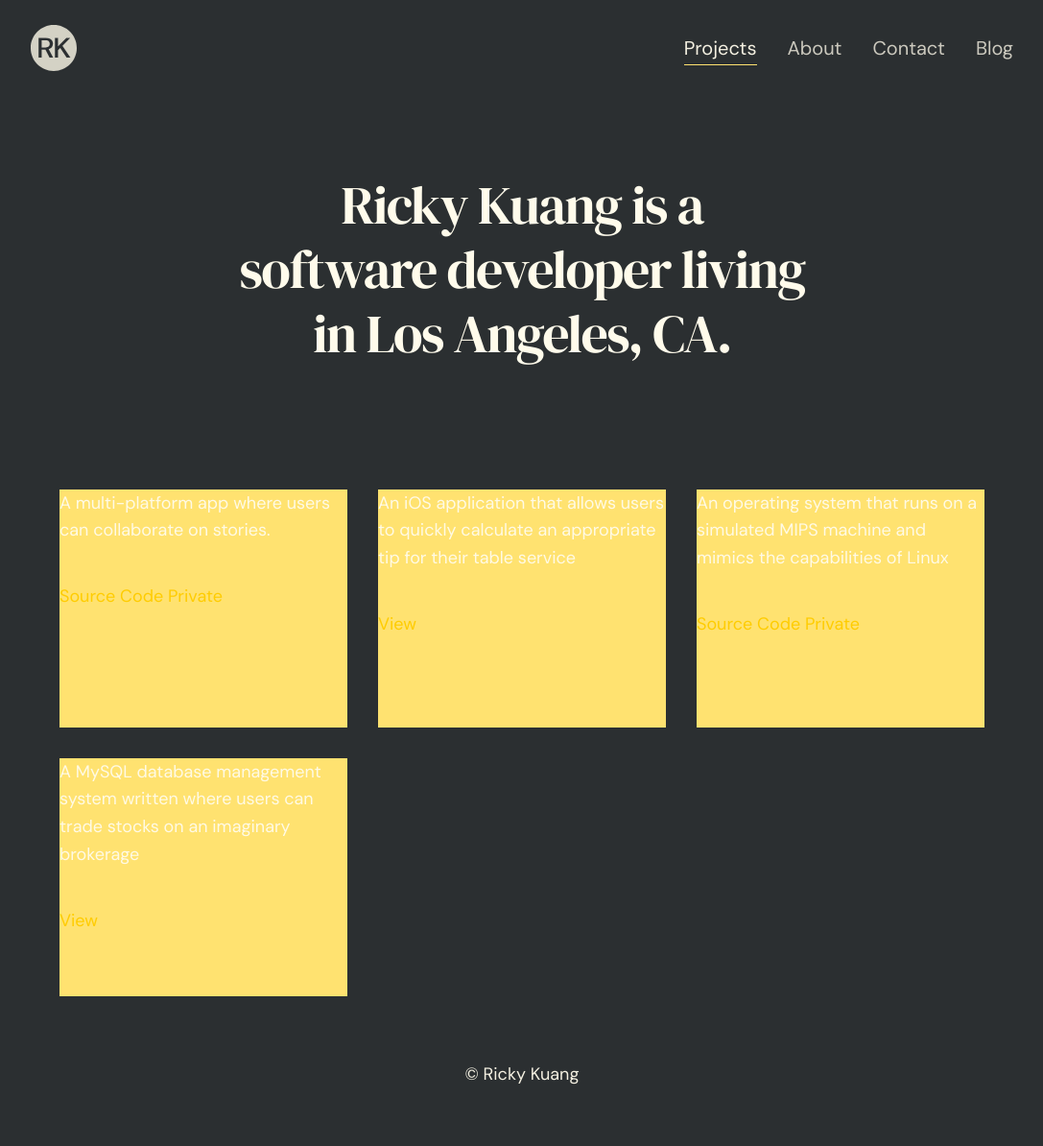
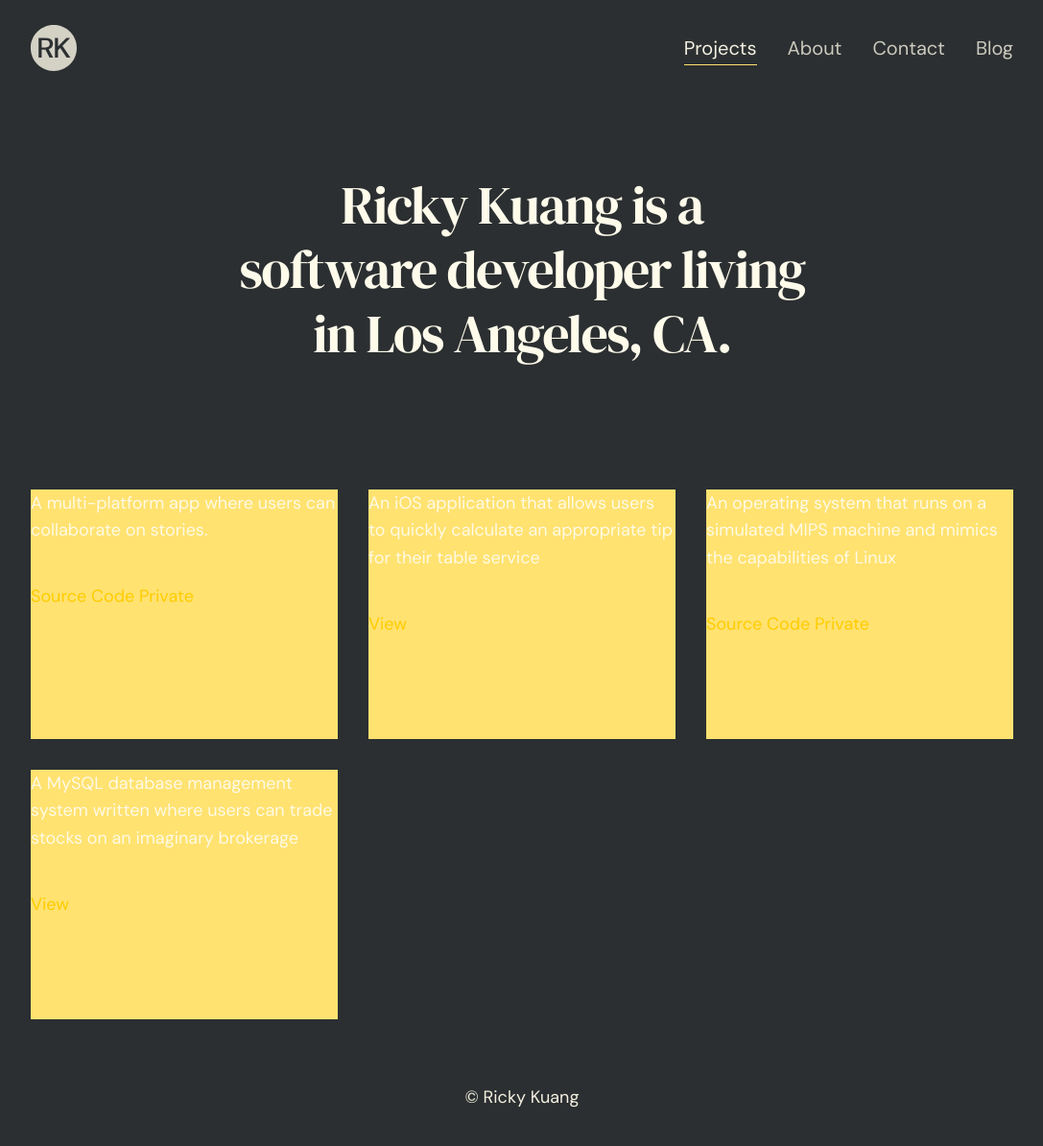
Before and after one commit to rkuang/rkuang.github.io, a Jekyll site: the page built from index.html, in a window 1280 px wide. Shown: the whole page at 96% size, without its empty margins (96-1183 px from the left). Built offline with Jekyll 4.4.1, drawn with Linux system fonts in a browser that asks for light colours; some web fonts are replaced; before the commit the page ends 1170 px from its top, so only the background shows below that.

Commit message:
adjust styles for projects and contact pages

```diff
--- a/_sass/_contact.scss
+++ b/_sass/_contact.scss
@@ -26,6 +26,7 @@
 
 label {
   > input, > textarea {
-    width: 100%
+    width: 100%;
+    margin-top: 8px;
   }
 }
--- a/_sass/_main.scss
+++ b/_sass/_main.scss
@@ -79,14 +79,13 @@ footer {
 .projects {
   width: 100%;
   display: grid;
-  grid-template-columns: 300px 300px 300px;
+  grid-template-columns: repeat(3, 1fr);
   row-gap: 32px;
   column-gap: 32px;
   justify-content: center;
   .project {
     background-color: $color-tertiary;
-    width: 300px;
-    height: 248px;
+    height: 260px;
   }
 }
 
```
